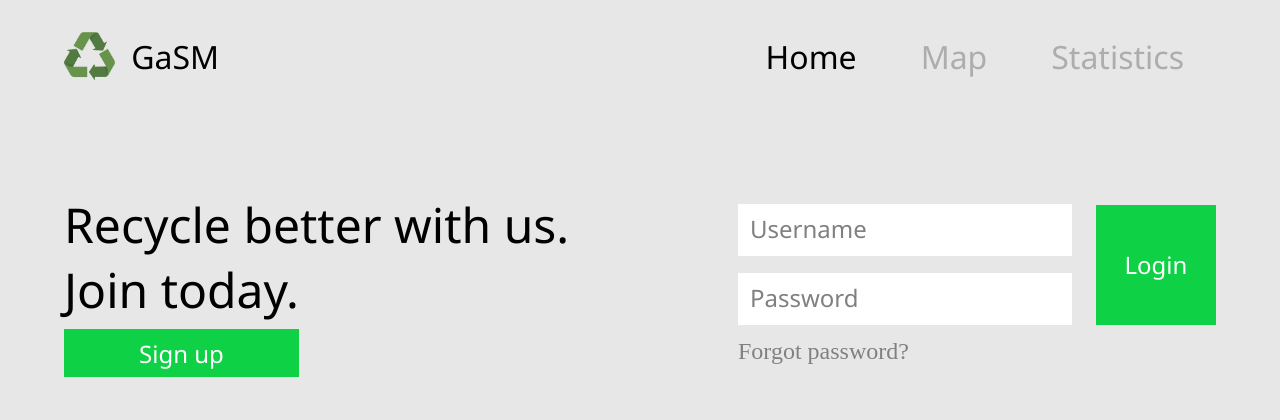
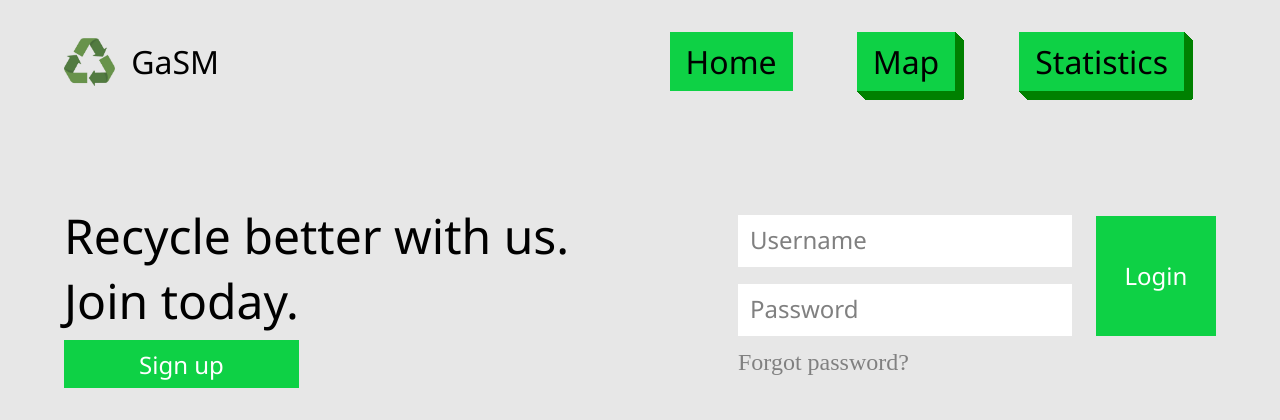
Before and after one commit to Amihaeseisergiu/GaSM, a PHP site: page / in a window 1280 px wide. Shown: the top 420 px of the page. Run offline with PHP 8.4, Linux system fonts and the light colour scheme.

Commit message:
Added 3D buttons

```diff
--- a/index.html
+++ b/index.html
@@ -7,6 +7,7 @@
     <link rel="stylesheet" href="upperPage.css">
     <link rel = "stylesheet" type = "text/css" href = "midPart.css">
     <link rel = "stylesheet" type = "text/css" href = "bottomStyle.css">
+    <link rel="stylesheet" href="inputButtons.css">
 </head>
 <body>
     <div class="top">      <!--top part-->
@@ -18,23 +19,17 @@
         </div>
 
         <div>
-            <a class="activeButton" href="index.html">
                 <button>
                     Home
                 </button>
-            </a>
 
-            <a class="inactiveButton" href="map.html">
-                <button>
+                <button class="D3Button">
                     Map
                 </button>
-            </a>
 
-            <a class="inactiveButton" href="statistics.html">
-                <button>
+                <button class="D3Button">
                     Statistics
                 </button>
-            </a>
         </div>
     </div>
 
--- a/inputButtons.css
+++ b/inputButtons.css
@@ -29,3 +29,33 @@
     transform: translateY(5%);
     outline:none;
 }
+
+.D3Button {
+
+	transition: margin-top 0.3s ease, margin-left 0.3s ease, box-shadow 0.3s ease;
+
+	background: #0ed145;
+  border: 1px solid #0ed145;
+
+  	box-shadow: 1px 0px 0px green,0px 1px 0px green,
+  				2px 1px 0px green,1px 2px 0px green,
+  				3px 2px 0px green,2px 3px 0px green,
+  				4px 3px 0px green,3px 4px 0px green,
+  				5px 4px 0px green,4px 5px 0px green,
+  				6px 5px 0px green,5px 6px 0px green,
+  				7px 6px 0px green,6px 7px 0px green,
+  				8px 7px 0px green,7px 8px 0px green,
+  				9px 8px 0px green,8px 9px 0px green;
+	}
+
+.D3Button:active{
+
+	transition: margin-top 0.3s ease,
+				margin-left 0.3s ease,
+				box-shadow 0.3s ease;
+
+  margin-left:10px;
+
+  box-shadow: 0px 0px 0px green,0px 0px 0px green,
+  				0px 0px 0px green,0px 0px 0px green;
+}
--- a/upperPage.css
+++ b/upperPage.css
@@ -44,32 +44,21 @@ body {
     margin-right: 1em;
 }
 
-.top > :nth-child(2) > a > button {
+.top > :nth-child(2) > button {
+    margin-left: 1em;
+    margin-right: 1em;
+    background: #0ed145;
+    outline: none;
     border: none;
-    background: none;
-    padding: 0;
     width: fit-content;
     height: fit-content;
     font-size: 2em;
     font-family: "Segoe UI", Frutiger, "Frutiger Linotype", "Dejavu   Sans", "Helvetica Neue", Arial, sans-serif;
-    color: inherit;
+    color: black;
+    padding: 0.25em 0.5em 0.25em 0.5em;
 }
 
-.top > :nth-child(2) > a {
-    text-decoration: none;
-    margin-left: 2em;
-    margin-right: 2em;
-}
-
-.activeButton {
-    color: black;
-}
-
-.inactiveButton {
-    color: #adadad;
-}
-
-@media screen and (max-width: 700px) {
+@media screen and (max-width: 800px) {
     .top {
         flex-direction: column;
         align-items: center;
@@ -85,7 +74,7 @@ body {
         margin-top: 1em;
     }
 
-    .top > :nth-child(2) > a {
+    .top > :nth-child(2) > button {
         margin-right: 2vw;
         margin-left: 2vw;
     }
@@ -101,7 +90,7 @@ body {
         margin-right: 2.5vw;
     }
 
-    .top > :nth-child(2) > a > button {
+    .top > :nth-child(2) > button {
         font-size: 5vw;
     }
 }
@@ -111,11 +100,10 @@ body {
     .top > :nth-child(2) {
         flex-direction: column;
     }
+
+    .top > :nth-child(2) > button {
+        margin-left: 0;
+        margin-right: 0;
+        margin-top: 1em;
+    }
 }
-
-@media screen and (max-width: 160px) {
-    .top > :nth-child(2) > a {
-        margin: 0;
-    }
-
-}
```
